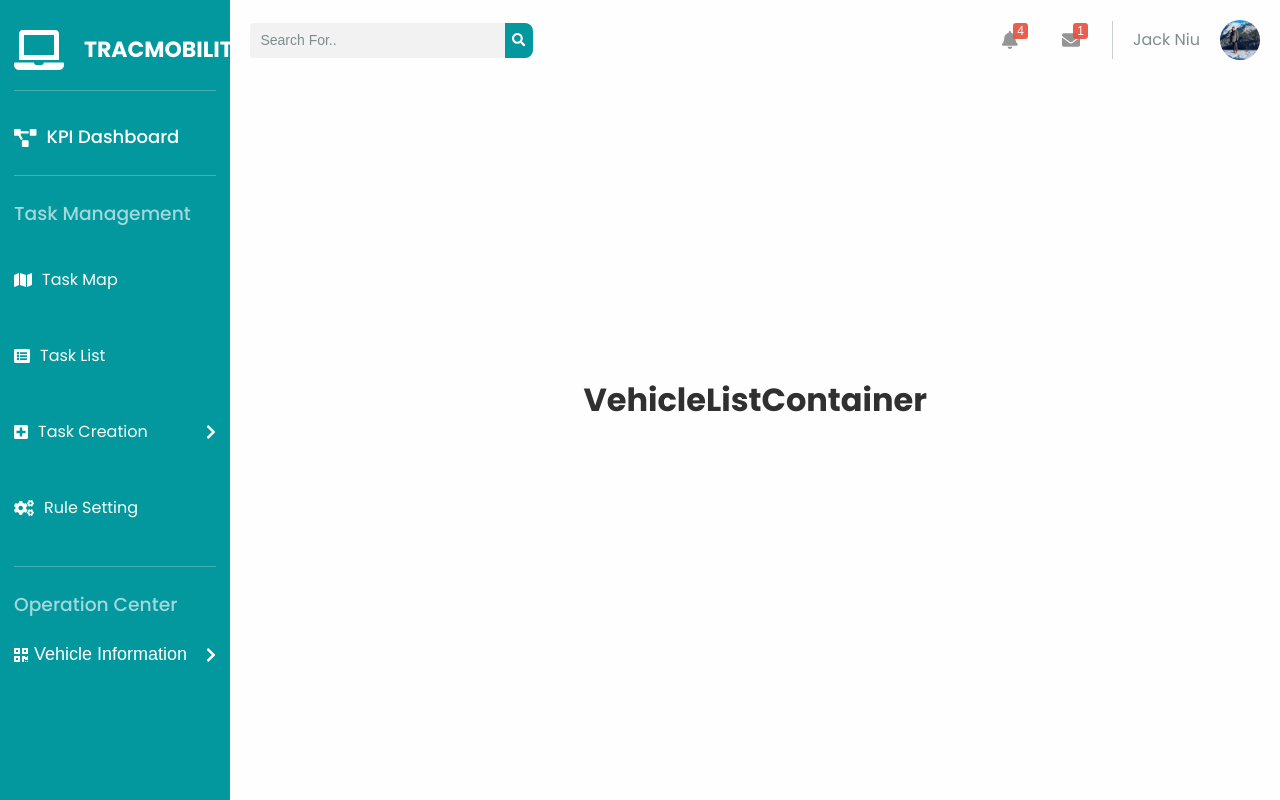
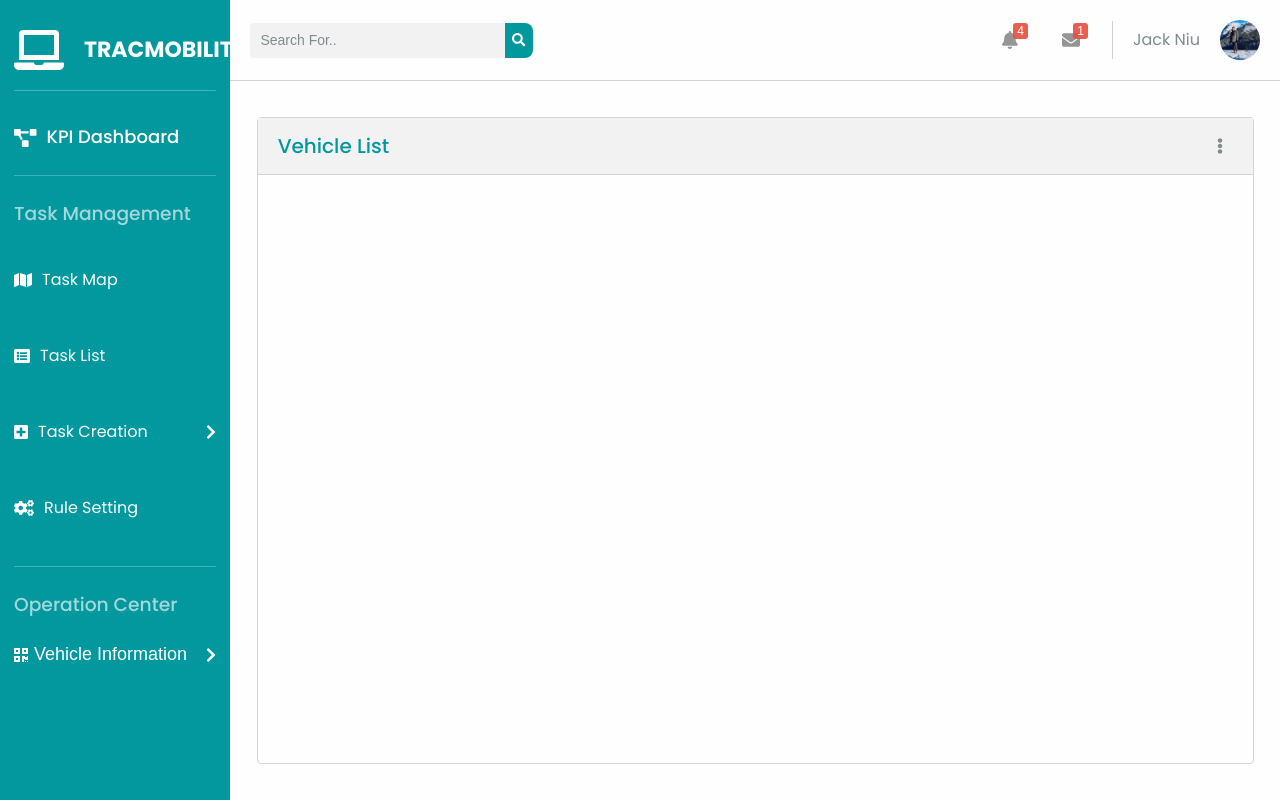
Before and after one commit to Tracmobility/senior-frontend-assessment, a React (Create React App) app: page / in a window 1280 px wide. Built offline with nearby package versions, Linux system fonts and the light colour scheme; no server answers.

Commit message:
Creates The VehicleListContainer Inner Container:
 - Adds the sizing and shaping for the inner container in the VehicleList page
 - Modifies the TopNavigationComponent from being absolutely positioned to rleatively
 - Adds styling to the VehicleListContainer

```diff
--- a/src/common/TopNavigation/TopNavigation.module.scss
+++ b/src/common/TopNavigation/TopNavigation.module.scss
@@ -1,15 +1,15 @@
 .topNavigationContainer {
+  width: 100%;
   background-color: #fefefe;
+  border-bottom: 1px solid #D4D4D4;
+
   nav {
     display: flex;
     width: 100%;
     flex-flow: row nowrap;
     align-items: center;
     padding: 20px;
-    position: absolute;
-    top: 0;
-    right: 0;
-    left: 0;
+
 
     .topNavSearch {
       width: 28%;
--- a/src/pages/VehicleList/VehicleListContainer.js
+++ b/src/pages/VehicleList/VehicleListContainer.js
@@ -3,6 +3,8 @@ import React, { useLayoutEffect } from 'react';
 import PropTypes from 'prop-types';
 import { connect } from 'react-redux';
 import fetchVehiclesApiRequest from '../../api/vehiclesApi';
+import { FontAwesomeIcon } from '@fortawesome/react-fontawesome';
+import { faEllipsisV } from '@fortawesome/free-solid-svg-icons';
 import styles from './VehicleListContainer.module.scss';
 
 const VehicleListContainer = ({ vehiclesStore, fetchVehiclesApiRequest }) => {
@@ -11,7 +13,14 @@ const VehicleListContainer = ({ vehiclesStore, fetchVehiclesApiRequest }) => {
   }, []);
 
   return (
-    <h1>VehicleListContainer</h1>
+    <main className={styles.vehicleListContainer}>
+      <div className={styles.vehicleListContainer}>
+        <div className={styles.vehicleListTitleOptionsBar}>
+          <h2>Vehicle List</h2>
+          <FontAwesomeIcon icon={faEllipsisV} />
+        </div>
+      </div>
+    </main>
   )
 };
 
--- a/src/pages/VehicleList/VehicleListContainer.module.scss
+++ b/src/pages/VehicleList/VehicleListContainer.module.scss
@@ -0,0 +1,35 @@
+main {
+  height: 100%;
+  width: 100%;
+  display: flex;
+  justify-content: center;
+  align-items: center;
+
+  .vehicleListContainer {
+    height: 90%;
+    width: 95%;
+    border: 1px solid #D4D4D4;
+    border-radius: 4px;
+
+    .vehicleListTitleOptionsBar {
+      display: flex;
+      flex-flow: row nowrap;
+      width: 100%;
+      padding: 20px;
+      background-color: #f2f2f2;
+      border-bottom: 1px solid #D4D4D4;
+
+      h2 {
+        font-size: 20px;
+        font-weight: 500;
+        color: #03989E;
+      }
+
+      svg {
+        font-size: 16px;
+        margin: 0 10px 0 auto;
+        color: #7F8C8D;
+      }
+    }
+  }
+}
```
Also changed, not shown: src/pages/VehicleList/components/VehicleTable/VehicleTableComponent.jsx (added), src/pages/VehicleList/components/VehicleTable/VehilceTableComponent.module.scss (added).
